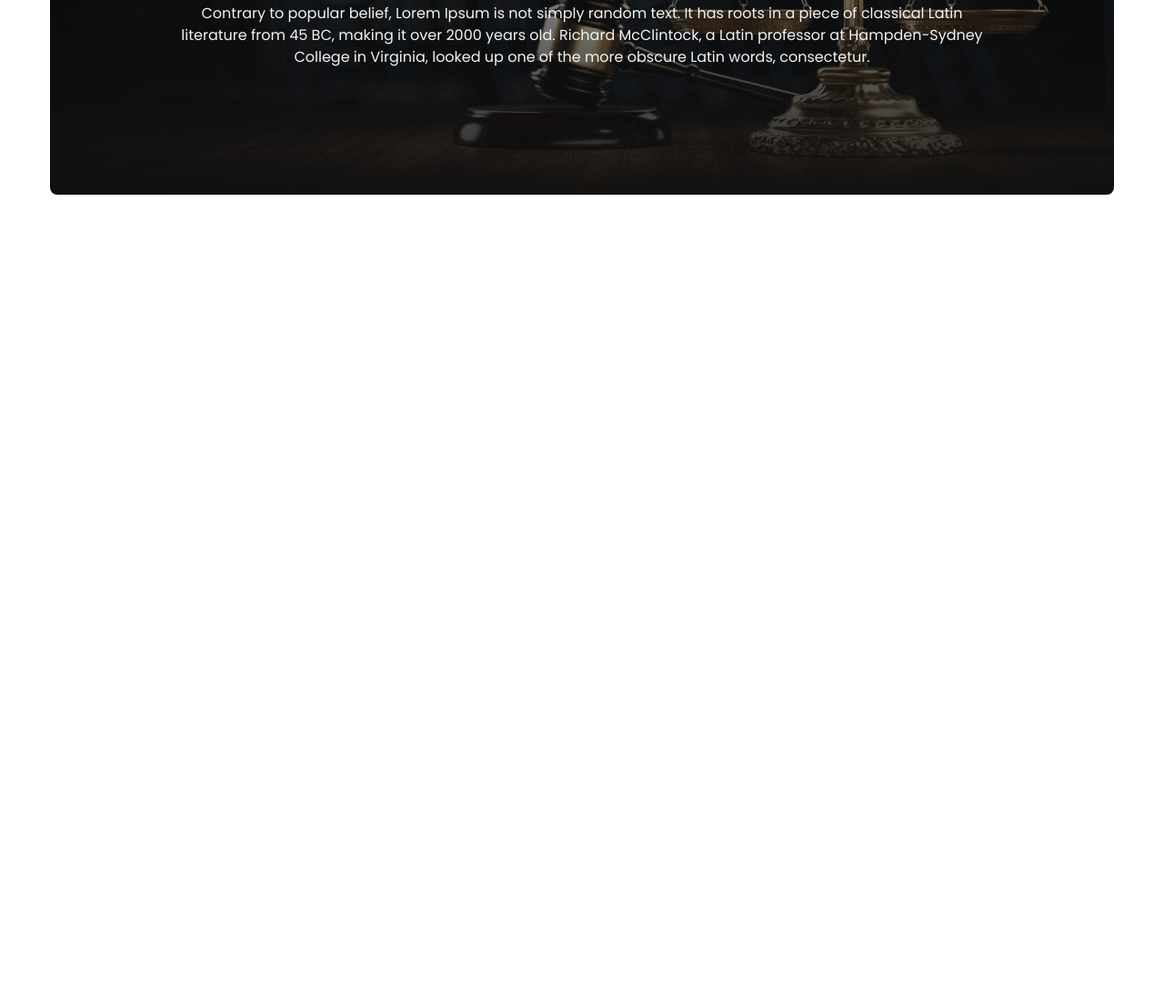
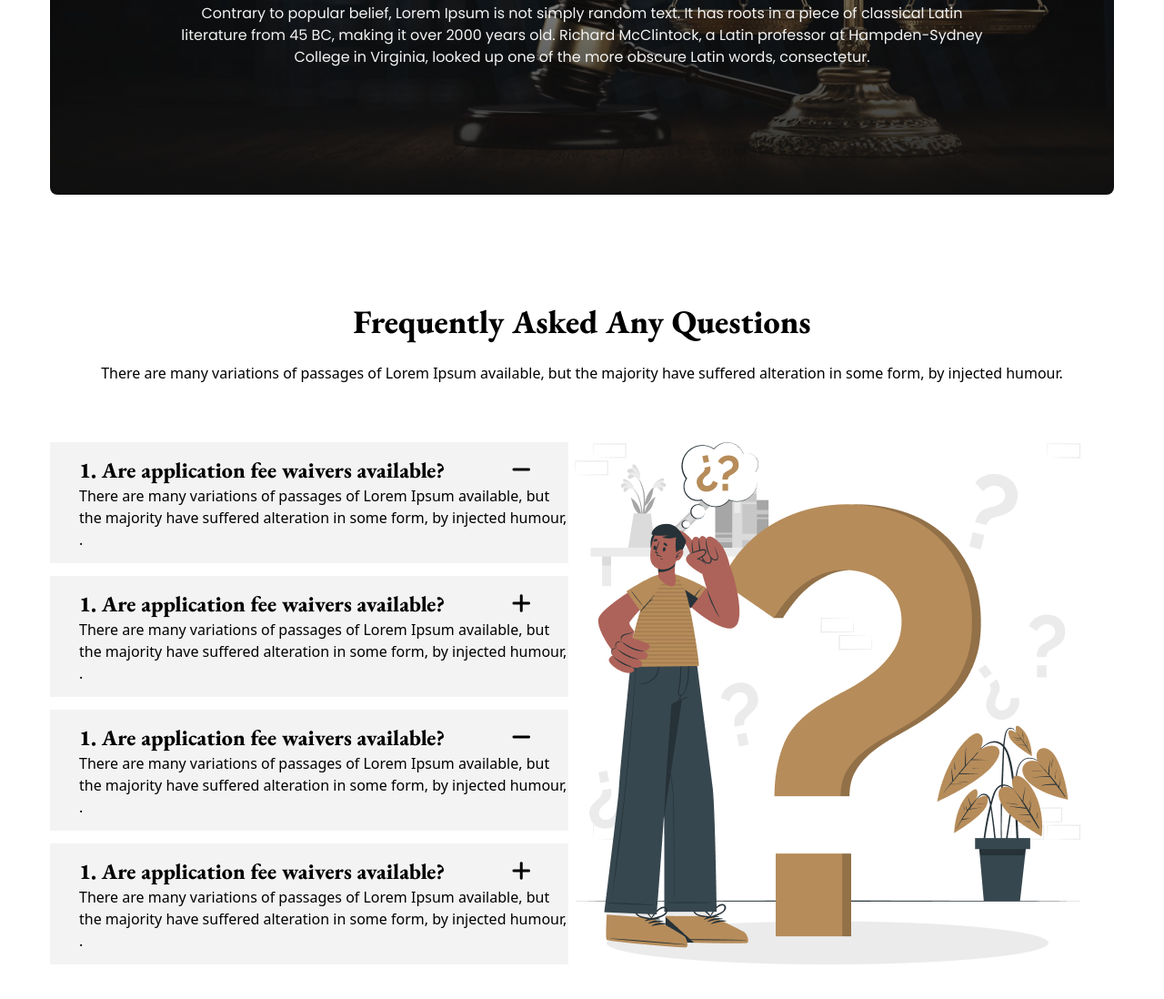
Before and after one commit to shadman76r/legal-solution, a plain HTML site: page index.html in a window 1280 px wide. Shown: the part 2644-3742 px from the top of the page at 91% size. Before the commit the page ends 2978 px from the top, so only its background shows below. Drawn offline with nearby package versions, Linux system fonts and the light colour scheme; a web font is replaced by a local one.

Commit message:
question part

```diff
--- a/index.html
+++ b/index.html
@@ -114,6 +114,41 @@
         </div>
     </section>
 
+    <!-- ank questions -->
+     <section class="mb-[120px]">
+        <div class="grid mx-auto mt-[120px]">
+        <h1 class="mx-auto text-4xl font-extrabold eb-garamond-normal mb-[24px]">Frequently Asked Any Questions</h1>
+        <p class="mx-auto  text-center mb-[64px]">There are many variations of passages of Lorem Ipsum available, but the majority have suffered alteration in some form, by injected humour.</p>
+    </div>
+    <div class="flex max-w-[1170px] mx-auto">
+        <div class="grid gap-3.5 ">
+            <div class="w-[570px] bg-[#F3F3F3] rounded-[8px ] content-center pl-[32px]">
+                <h2 class="eb-garamond-normal font-extrabold text-2xl">1. Are application fee waivers available? <i class="fa-solid fa-minus ml-[68px]"></i></h2>
+                <p>There are many variations of passages of Lorem Ipsum available, but the majority have suffered alteration in some form, by injected humour, . </p>
+            </div>
+                        <div class="w-[570px] bg-[#F3F3F3] rounded-[8px ] content-center pl-[32px]">
+                <h2 class="eb-garamond-normal font-extrabold text-2xl">1. Are application fee waivers available? <i class="fa-solid fa-plus ml-[68px]"></i></h2>
+                <p>There are many variations of passages of Lorem Ipsum available, but the majority have suffered alteration in some form, by injected humour, . </p>
+            </div>
+                        <div class="w-[570px] bg-[#F3F3F3] rounded-[8px ] content-center pl-[32px]">
+                <h2 class="eb-garamond-normal font-extrabold text-2xl">1. Are application fee waivers available? <i class="fa-solid fa-minus ml-[68px]"></i></h2>
+                <p>There are many variations of passages of Lorem Ipsum available, but the majority have suffered alteration in some form, by injected humour, . </p>
+            </div>
+                        <div class="w-[570px] bg-[#F3F3F3] rounded-[8px ] content-center pl-[32px]">
+                <h2 class="eb-garamond-normal font-extrabold text-2xl">1. Are application fee waivers available? <i class="fa-solid fa-plus ml-[68px]"></i></h2>
+                <p>There are many variations of passages of Lorem Ipsum available, but the majority have suffered alteration in some form, by injected humour, . </p>
+            </div>
+        </div>
+
+        <div>
+            <img src="./images/faq.png" alt="">
+        </div>
+
+    </div>
+     </section>
+
+
+
     </main>
     <!-- footer -->
     <footer>
```
